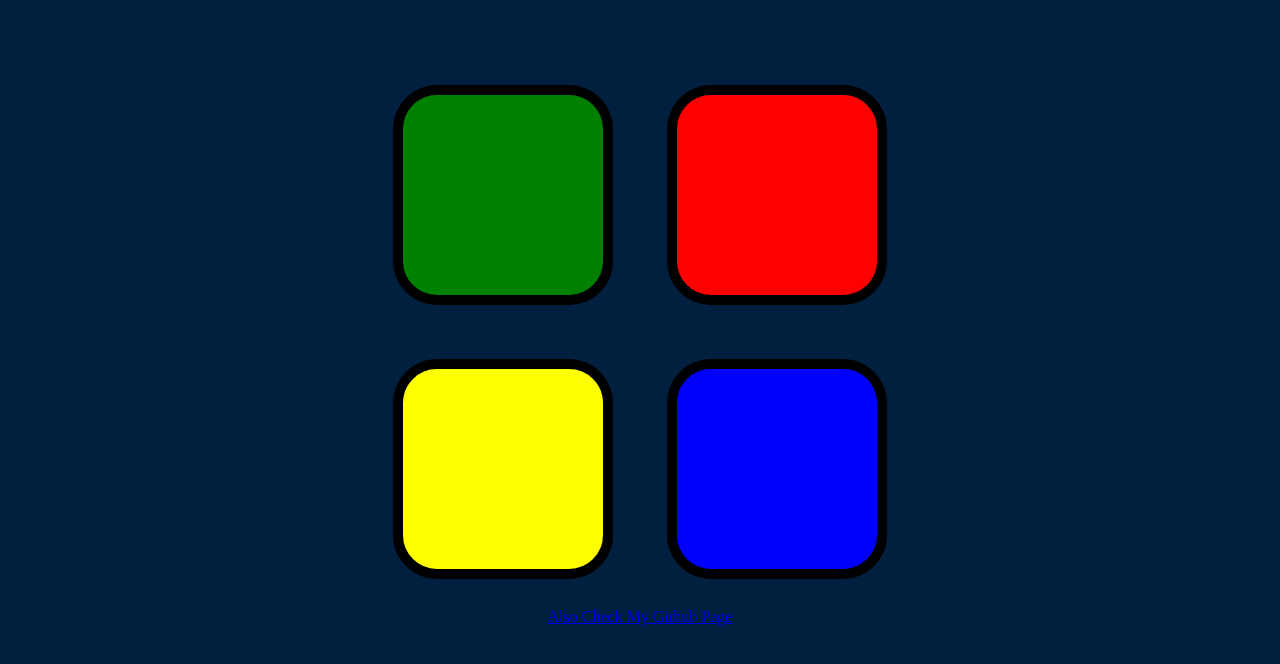
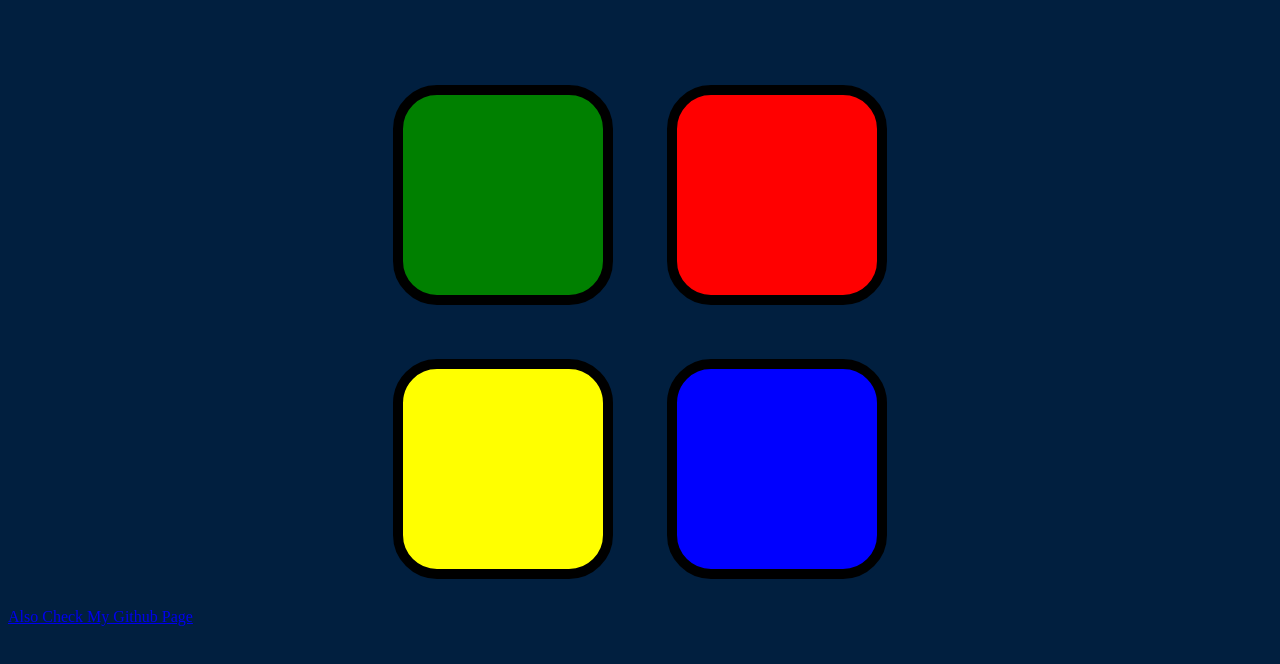
Before and after one commit to Imran6324/simon-game, a plain HTML site: page index.html in a window 1280 px wide. Shown: the part 114-778 px from the top of the page. Drawn offline with nearby package versions, Linux system fonts and the light colour scheme.

Commit message:
Update styles.css

```diff
--- a/styles.css
+++ b/styles.css
@@ -52,5 +52,5 @@ body {
   background-color: grey;
 }
 footer{
-  text-align = left;
+  text-align: left;
 }
```
